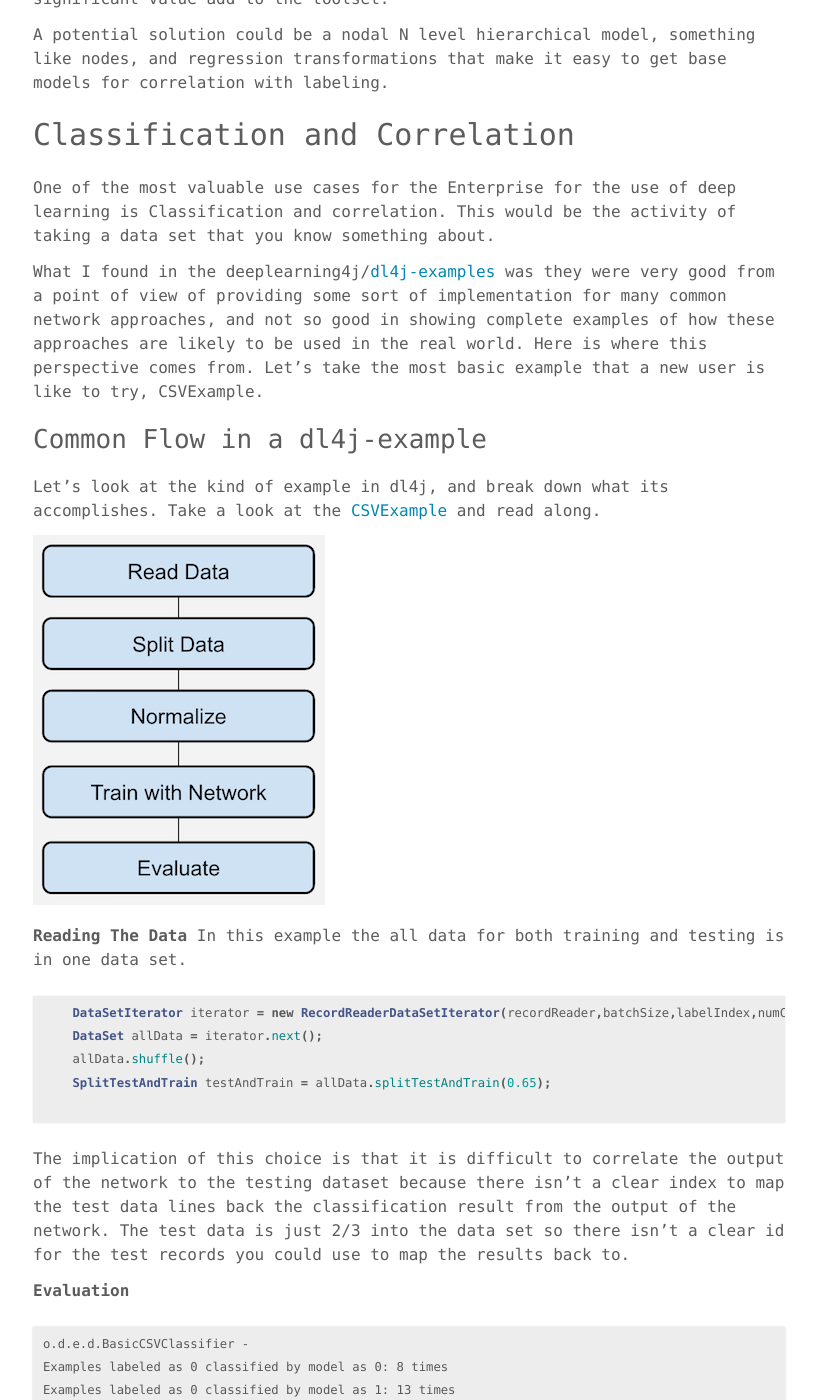
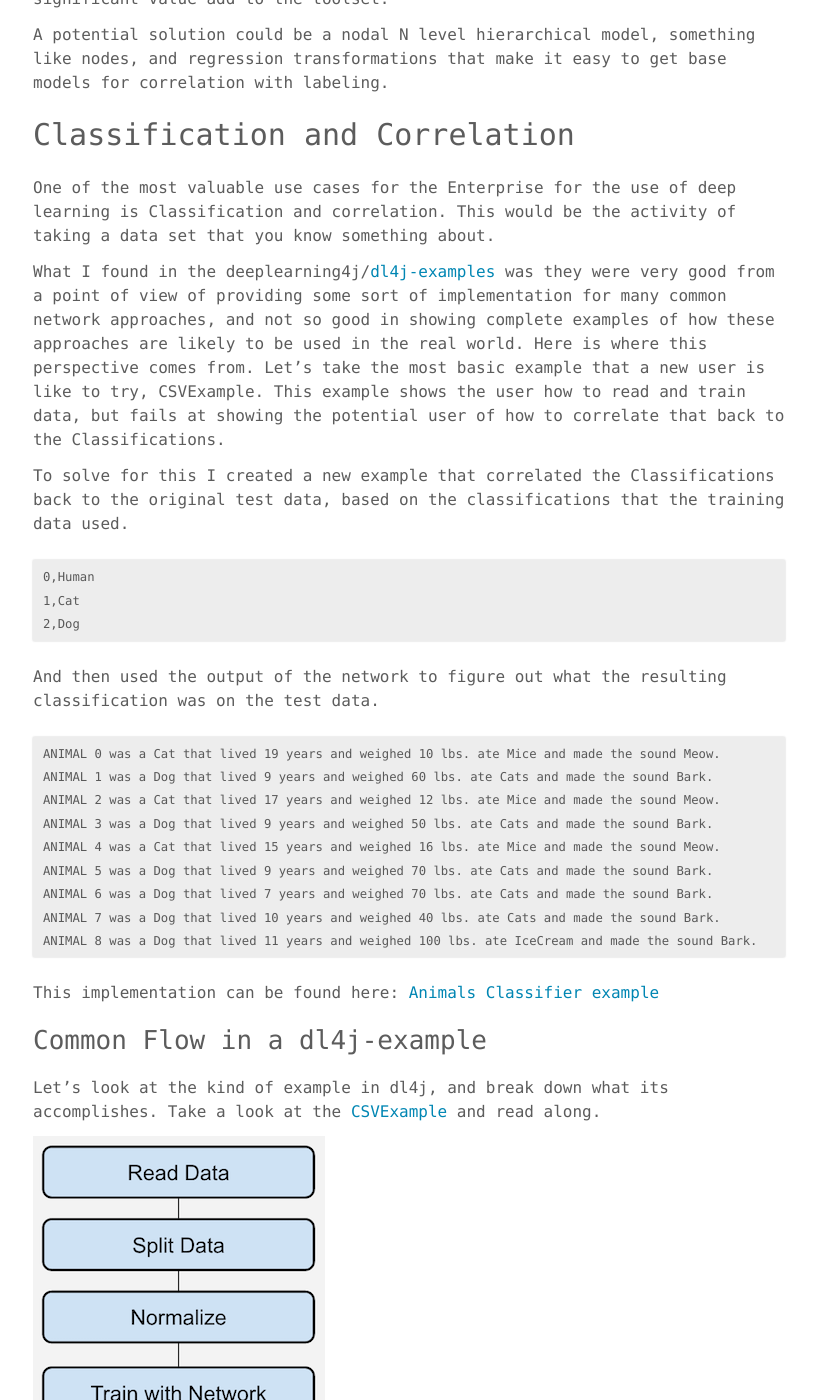
Before and after one commit to claytantor/claytantor.github.io, a Jekyll site: the page built from _posts/2016-09-10-working-with-deeplearning4j.md, in a window 1280 px wide and 1400 px high, scrolled down 5001 px. Shown: the whole window, without its empty margins (231-1048 px from the left). Built offline with Jekyll 4.4.1, drawn with Linux system fonts in a browser that asks for light colours.

Commit message:
gh-pages added noob review of deeplearning4j

````diff
--- a/_posts/2016-09-10-working-with-deeplearning4j.md
+++ b/_posts/2016-09-10-working-with-deeplearning4j.md
@@ -151,7 +151,31 @@ A potential solution could be a nodal N level hierarchical model, something like
 
 One of the most valuable use cases for the Enterprise for the use of deep learning is Classification and correlation. This would be the activity of taking a data set that you know something about.
 
-What I found in the deeplearning4j/[dl4j-examples](https://github.com/deeplearning4j/dl4j-examples) was they were very good from a point of view of providing some sort of implementation for many common network approaches, and not so good in showing complete examples of how these approaches are likely to be used in the real world. Here is where this perspective comes from. Let's take the most basic example that a new user is like to try, CSVExample.
+What I found in the deeplearning4j/[dl4j-examples](https://github.com/deeplearning4j/dl4j-examples) was they were very good from a point of view of providing some sort of implementation for many common network approaches, and not so good in showing complete examples of how these approaches are likely to be used in the real world. Here is where this perspective comes from. Let's take the most basic example that a new user is like to try, CSVExample. This example shows the user how to read and train data, but fails at showing the potential user of how to correlate that back to the Classifications.
+
+To solve for this I created a new example that correlated the Classifications back to the original test data, based on the classifications that the training data used.
+
+```
+0,Human
+1,Cat
+2,Dog
+```
+
+And then used the output of the network to figure out what the resulting classification was on the test data.
+
+```
+ANIMAL 0 was a Cat that lived 19 years and weighed 10 lbs. ate Mice and made the sound Meow.
+ANIMAL 1 was a Dog that lived 9 years and weighed 60 lbs. ate Cats and made the sound Bark.
+ANIMAL 2 was a Cat that lived 17 years and weighed 12 lbs. ate Mice and made the sound Meow.
+ANIMAL 3 was a Dog that lived 9 years and weighed 50 lbs. ate Cats and made the sound Bark.
+ANIMAL 4 was a Cat that lived 15 years and weighed 16 lbs. ate Mice and made the sound Meow.
+ANIMAL 5 was a Dog that lived 9 years and weighed 70 lbs. ate Cats and made the sound Bark.
+ANIMAL 6 was a Dog that lived 7 years and weighed 70 lbs. ate Cats and made the sound Bark.
+ANIMAL 7 was a Dog that lived 10 years and weighed 40 lbs. ate Cats and made the sound Bark.
+ANIMAL 8 was a Dog that lived 11 years and weighed 100 lbs. ate IceCream and made the sound Bark.
+```
+
+This implementation can be found here: [Animals Classifier example](https://github.com/deeplearning4j/dl4j-examples/blob/de860ca62206d63b796411ee3042efec10a861d0/dl4j-examples/src/main/java/org/deeplearning4j/examples/dataExamples/BasicCSVClassifier.java)
 
 ## Common Flow in a dl4j-example
 
````
